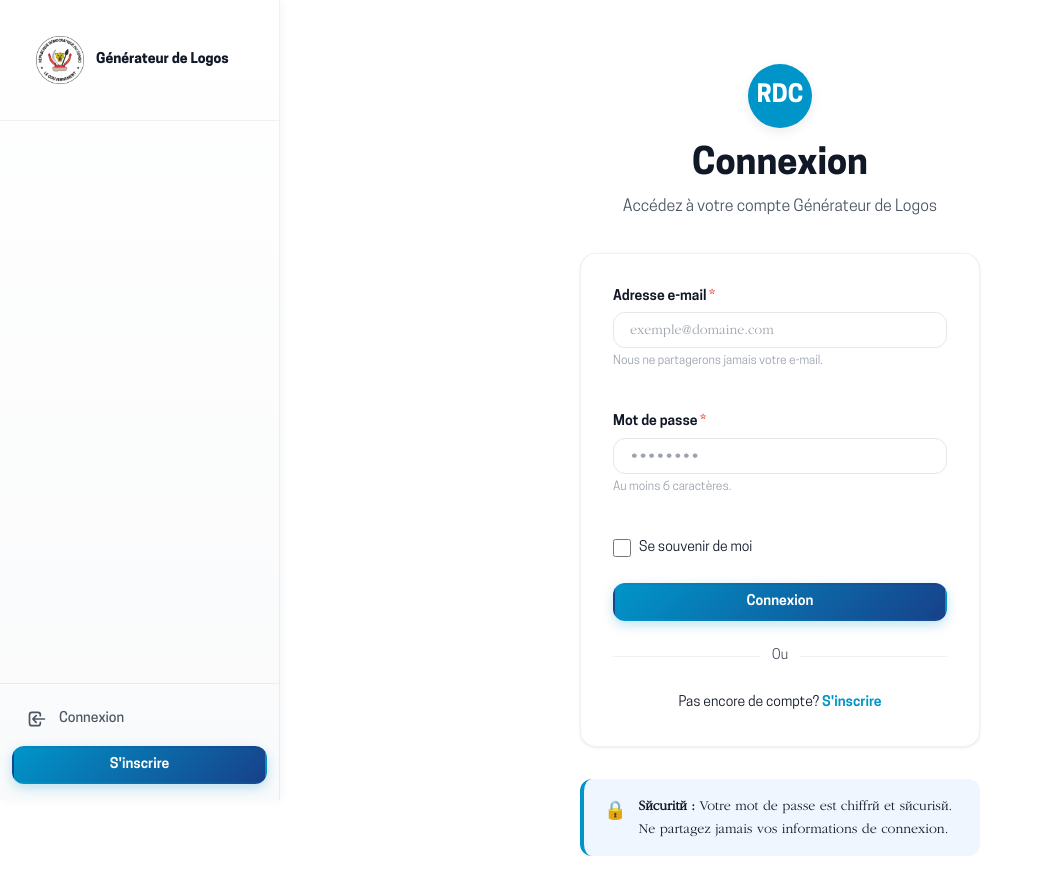
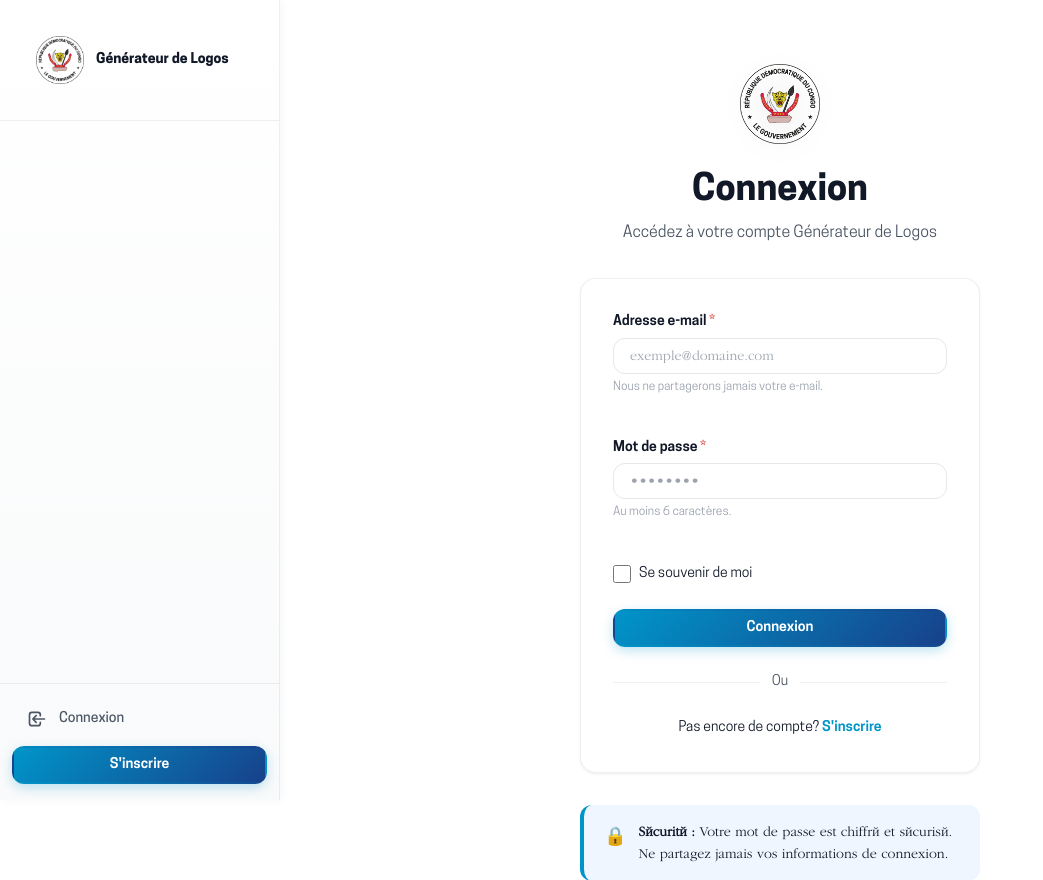
Before and after one commit to moa-digitalagency/marque-etat-congolais, a Flask app: page /auth/login in a window 1280 px wide. Shown: the top 880 px of the page, without its empty margins (0-1043 px from the left). Before the commit the page ends 856 px from the top, so only its background shows below. Run offline with Flask 3, Linux system fonts and the light colour scheme; some libraries are stand-ins or nearby versions.

Commit message:
feat: replace RDC text circle with armoiries image on login page

```diff
--- a/templates/auth/login.html
+++ b/templates/auth/login.html
@@ -7,9 +7,7 @@
   <div style="width: 100%; max-width: 400px;">
     <!-- Header -->
     <div style="text-align: center; margin-bottom: var(--space-8);">
-      <div style="width: 64px; height: 64px; background: var(--primary); border-radius: 50%; display: flex; align-items: center; justify-content: center; margin: 0 auto var(--space-4); box-shadow: var(--elevation-2);">
-        <span style="color: var(--text-inverse); font-weight: 700; font-size: var(--text-2xl);">RDC</span>
-      </div>
+      <img src="{{ url_for('static', filename='assets/armoiries.png') }}" alt="Armoiries RDC" style="width: 80px; height: 80px; margin: 0 auto var(--space-4); filter: drop-shadow(var(--elevation-2));">
       <h1 style="font-size: var(--text-4xl); font-weight: 700; color: var(--text-primary); margin-bottom: var(--space-2);">Connexion</h1>
       <p style="color: var(--text-secondary); margin-bottom: 0;">Accédez à votre compte Générateur de Logos</p>
     </div>
```
